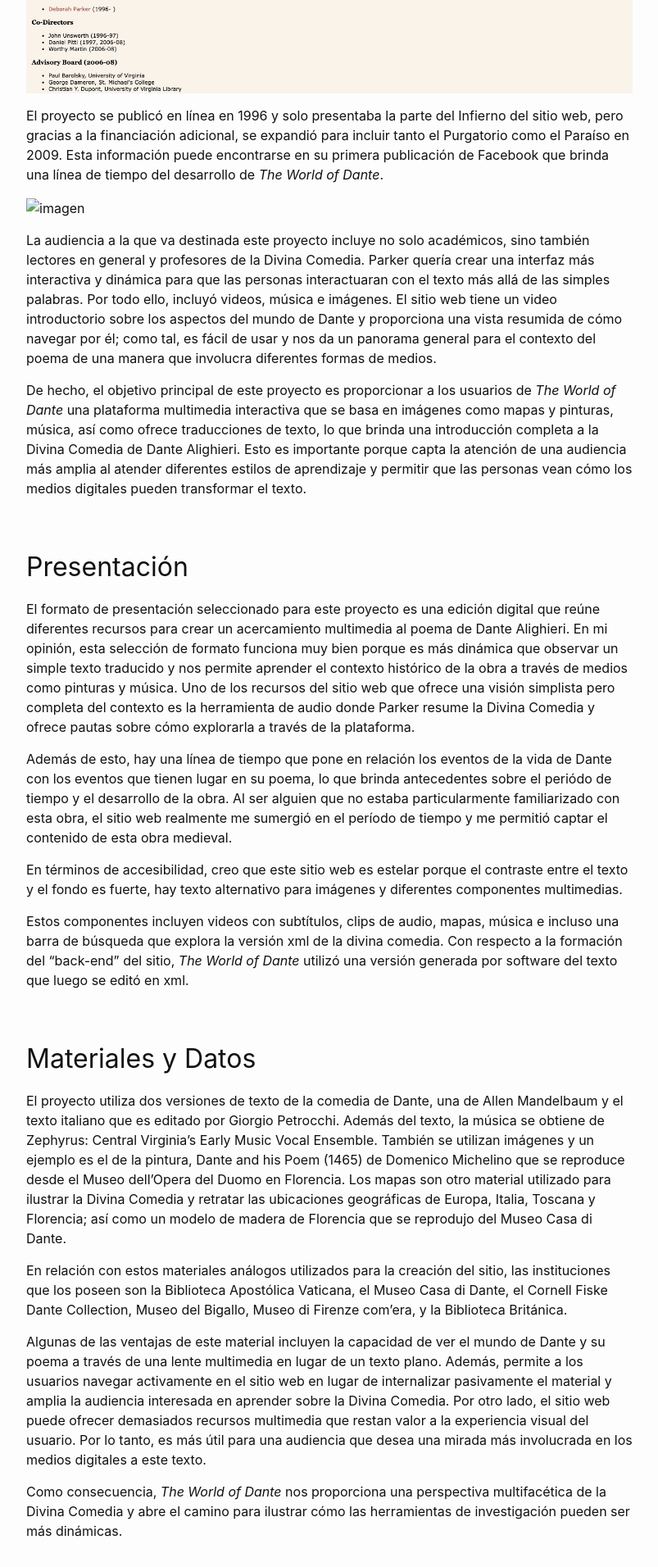
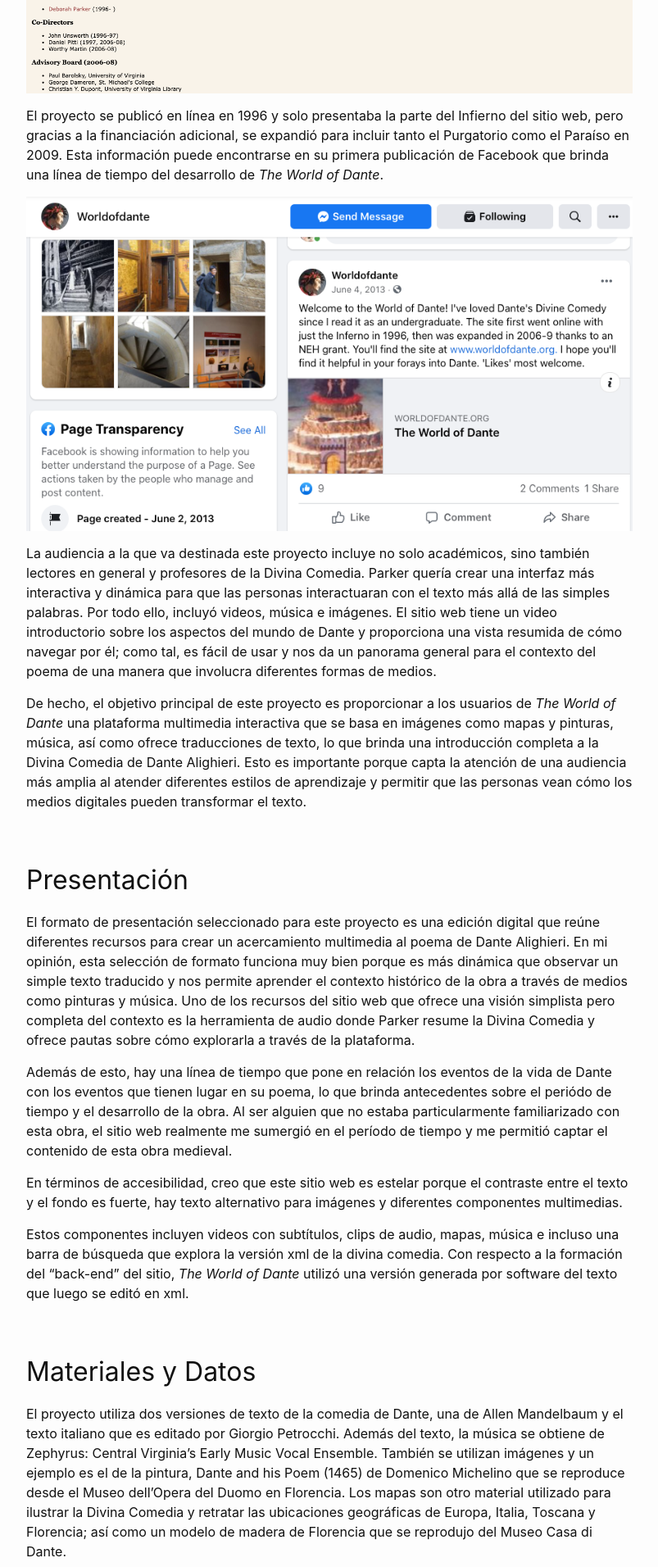
Before and after one commit to miladvh/miladvh.github.io, a Jekyll site: the page built from _posts/2021-10-04-edición-digital.md, in a window 1280 px wide. Shown: the part 1089-3001 px from the top of the page at 82% size, without its empty margins (238-1041 px from the left). Built offline with Jekyll 4.4.1, drawn with Linux system fonts in a browser that asks for light colours.

Commit message:
Update 2021-10-04-edición-digital.md

```diff
--- a/_posts/2021-10-04-edición-digital.md
+++ b/_posts/2021-10-04-edición-digital.md
@@ -15,7 +15,7 @@ URL: <http://www.worldofdante.org/about.html>
 
 El proyecto se publicó en línea en 1996 y solo presentaba la parte del Infierno del sitio web, pero gracias a la financiación adicional, se expandió para incluir tanto el Purgatorio como el Paraíso en 2009. Esta información puede encontrarse en su primera publicación de Facebook que brinda una línea de tiempo del desarrollo de *The World of Dante*.
 
-![imagen](/assets/images/002.png)
+![imagen](/assets/images/SPA410_Imagenes.jpg/002.png)
 
 La audiencia a la que va destinada este proyecto incluye no solo académicos, sino también lectores en general y profesores de la Divina Comedia. Parker quería crear una interfaz más interactiva y dinámica para que las personas interactuaran con el texto más allá de las simples palabras. Por todo ello,  incluyó videos, música e imágenes. El sitio web tiene un video introductorio sobre los aspectos del mundo de Dante y proporciona una vista resumida de cómo navegar por él; como tal, es fácil de usar y nos da un panorama general para el contexto del poema de una manera que involucra diferentes formas de medios.
 
```
